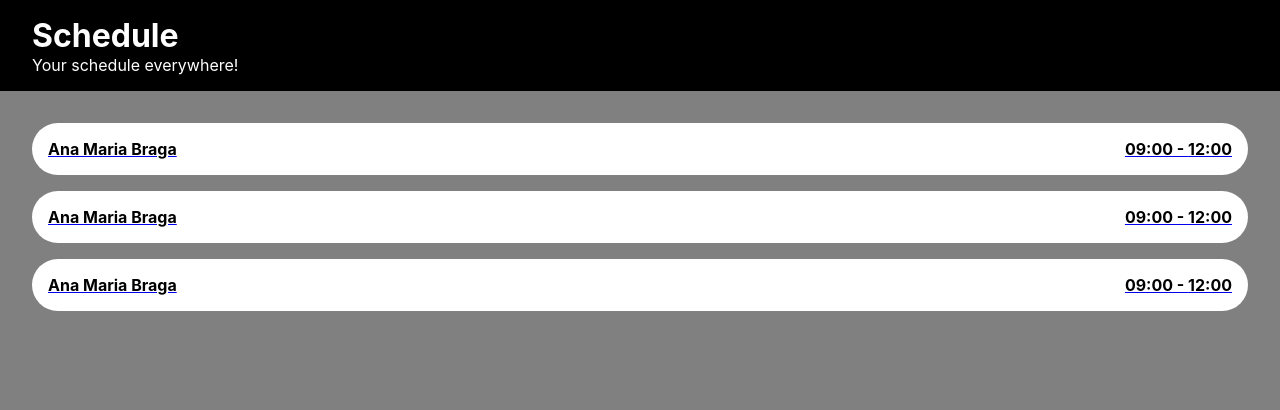
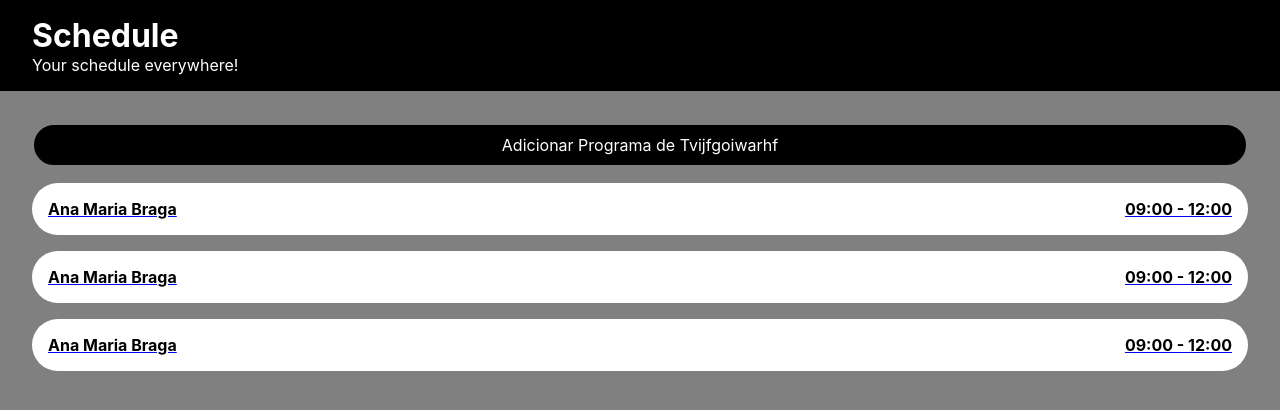
Before and after one commit to iampoliane/access, a React (Create React App) app: page / in a window 1280 px wide. Shown: the top 410 px of the page. Built offline with nearby package versions, Linux system fonts and the light colour scheme.

Commit message:
Adds Axious and detail backend route

```diff
--- a/package.json
+++ b/package.json
@@ -6,6 +6,7 @@
     "@testing-library/jest-dom": "^5.17.0",
     "@testing-library/react": "^13.4.0",
     "@testing-library/user-event": "^13.5.0",
+    "axios": "^1.6.2",
     "react": "^18.2.0",
     "react-dom": "^18.2.0",
     "react-router-dom": "^6.19.0",
--- a/src/App.js
+++ b/src/App.js
@@ -2,7 +2,6 @@
 import { Dashboard } from './pages/Dashboard';
 import { Header } from './components/Header';
 import { BrowserRouter, Route, Routes } from "react-router-dom";
-import { Component } from 'react';
 import { Details } from './pages/Details';
 
 function App() {
--- a/src/pages/Dashboard/index.js
+++ b/src/pages/Dashboard/index.js
@@ -5,6 +5,9 @@
 
     return (
         <div className="container">
+             <Link className="add-button" to="/EnterDate">
+                Adicionar Programa de Tvijfgoiwarhf
+            </Link>
             {schedules.map((schedule)=> (
                 <Link className="card" key={schedule.id} to={schedule.id}>
                     <span>{schedule.name}</span>
--- a/src/pages/Dashboard/styles.css
+++ b/src/pages/Dashboard/styles.css
@@ -18,3 +18,16 @@
     gap: 16px;
 
 }
+
+.add-button {
+    display: inline-block;
+    padding: 10px 20px;
+    font-size: 16px;
+    text-align: center;
+    text-decoration: none;
+    cursor: pointer;
+    border: 2px solid gray; /* Cor da borda */
+    color: white; /* Cor do texto */
+    background-color: black; /* Cor de fundo */
+    border-radius: 32px; /* Borda arredondada */
+}
--- a/src/pages/Details/index.js
+++ b/src/pages/Details/index.js
@@ -1,6 +1,19 @@
-import {TvShow} from "./mock.js"
 import "./styles.css"
+import React from 'react';
+import api from '../../services/api';
+
+
 export function Details(){
+        const [TvShow, setTvShow] = React.useState(null);
+
+        React.useEffect(() => {
+          api.get(api.baseUrl).then((response) => {
+            setTvShow(response.data);
+          });
+        }, []);
+
+        if (!TvShow) return null;
+
     return (
         <div className="container">
             <section class="destaque">
--- /dev/null
+++ b/src/services/api.js
@@ -0,0 +1,7 @@
+import axios from 'axios';
+
+const api = axios.create({
+  baseURL: 'https://localhost/4101',
+});
+
+export default api;
```
Also changed, not shown: src/About.html (deleted), 1 other file (tests, documents, lock files or other folders).
